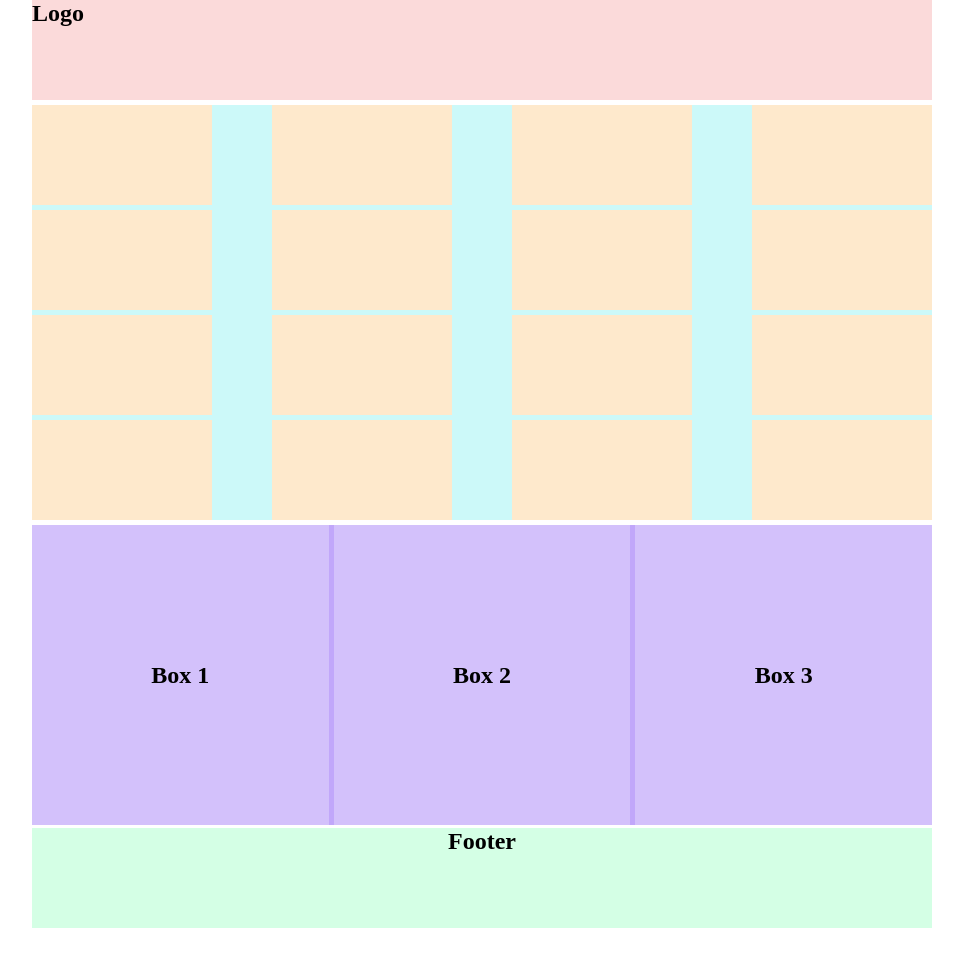
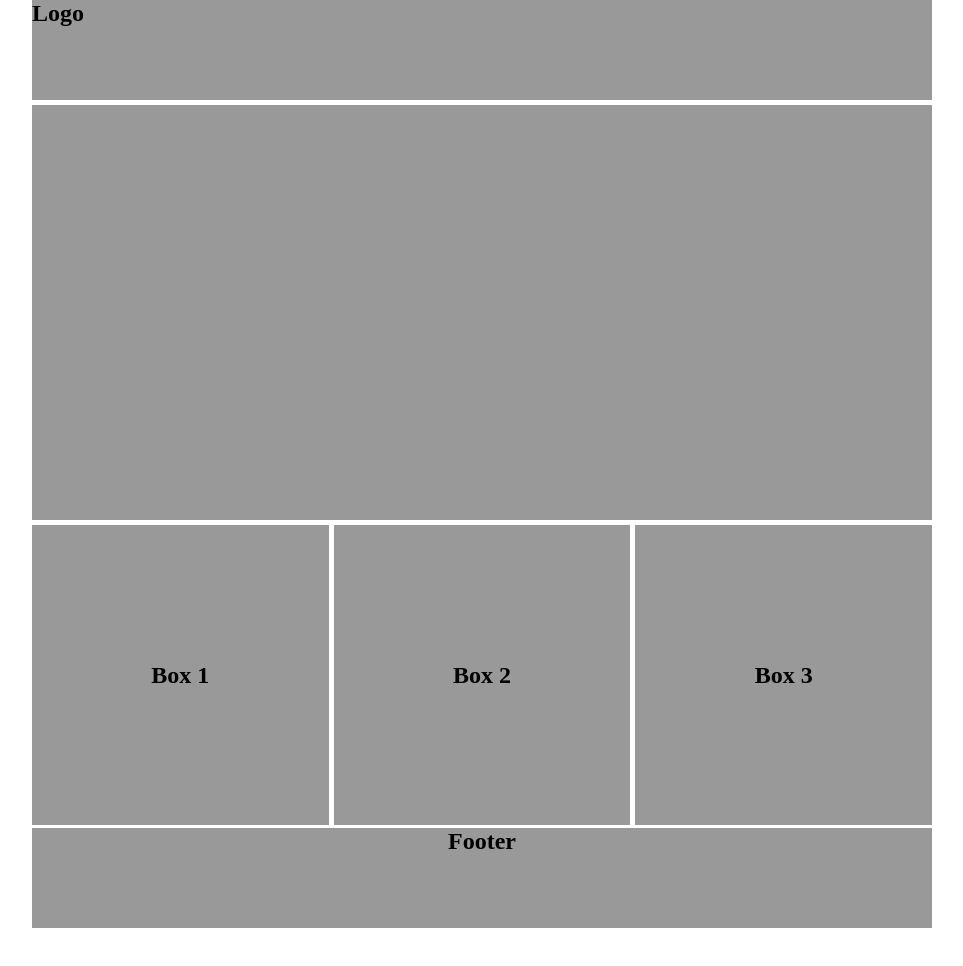
Before and after one commit to udishaverma/VAFSD302, a plain HTML site: page CSS/Layout/layout3.html in a window 1280 px wide. Shown: the whole page, without its empty margins (158-1121 px from the left). Drawn offline with Linux system fonts and the light colour scheme.

Commit message:
my first commit

```diff
--- a/CSS/Layout/layout3.html
+++ b/CSS/Layout/layout3.html
@@ -25,14 +25,14 @@
         #logo {
             width: 100%;
             height: 100px;
-            background-color: #fbdada;
+            background-color: #999;
             /* text-align: center; */
         }
 
         #container {
             width: auto;
             height: auto;
-            background-color: rgb(204, 249, 249);
+            background-color: #999;
             margin: 5px 0;
             display: flex;
             gap: 5px;
@@ -42,14 +42,14 @@
         .box{
             width: 180px;
             height: 100px;
-            background-color: #fee9cc;
+            background-color: #999;
         }
 
         #boxes{
             width: 100%;
             height: 300px;
             /* margin: 5px; */
-            background-color: #c1a7fa;
+            /* background-color: #999; */
             display: flex;
             gap: 5px;
         }
@@ -58,7 +58,7 @@
             width: 400px;
             height: 300px;
             flex-grow: 1;
-            background-color: #d3c1fb;
+            background-color: #999;
             text-align: center;
             align-content: center;
         }
@@ -66,7 +66,7 @@
         footer{
             width: 900px;
             height: 100px;
-            background-color: #d4ffe5;
+            background-color: #999;
             margin-top: 3px;
             text-align: center;
         }
```
Also changed, not shown: CSS/Layout/layout2.html (+1 -1 lines), CSS/Layout/layout5.html (+5 -5 lines).
